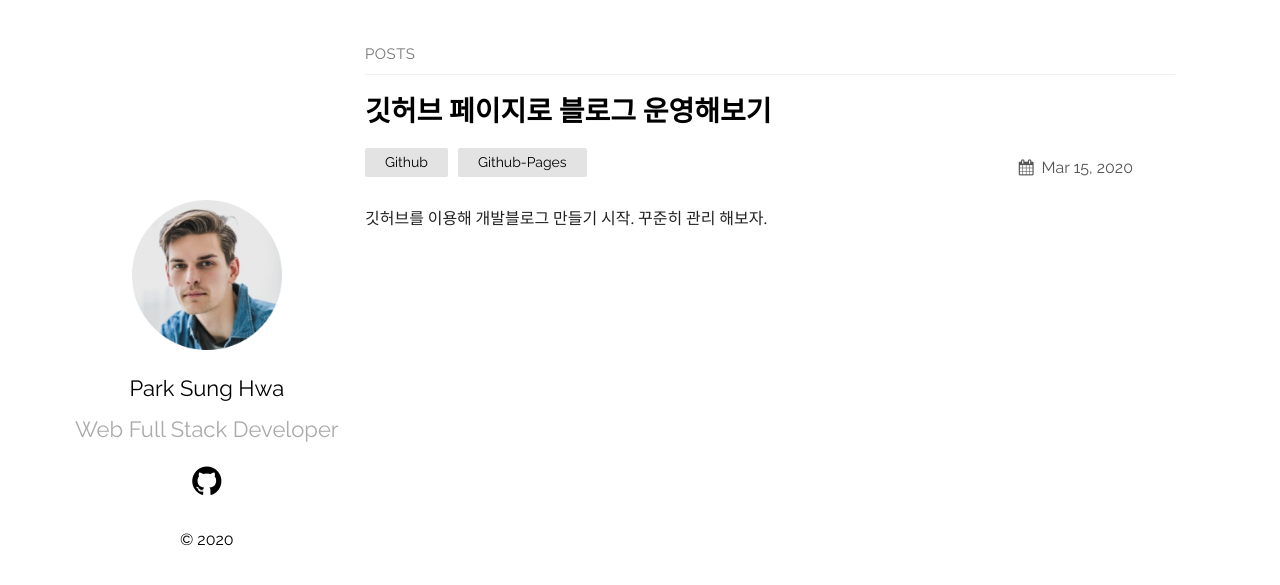
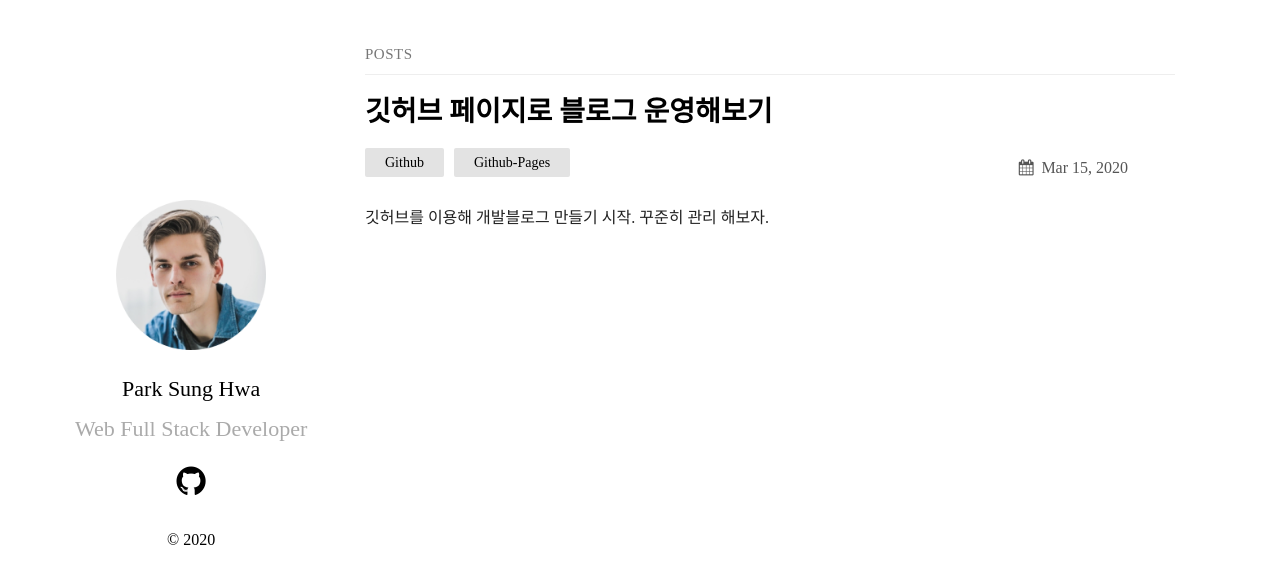
Before and after one commit to awesome-sh/awesome-sh.github.io, a Jekyll site: the page built from index.md, in a window 1280 px wide. Shown: the top 585 px of the page. Built offline with Jekyll 4.4.1, drawn with Linux system fonts in a browser that asks for light colours; some web fonts are replaced.

Commit message:
Update, Font

```diff
--- a/_sass/plain.scss
+++ b/_sass/plain.scss
@@ -1,6 +1,7 @@
 @import "ext/fonts";
 @import "ext/normalize";
 @import "syntax";
+@import url(//spoqa.github.io/spoqa-han-sans/css/SpoqaHanSans-kr.css);
 
 $linkColor: #0a59b0;
 $mobileW: 768px;
@@ -15,7 +16,7 @@ $leftWidth: 220px;
 }
 
 body {
-  font-family: "Raleway", sans-serif;
+  font-family: 'Spoqa Han Sans', 'Sans-serif';
   font-size: 16px;
   line-height: 1.2em;
   margin: 0;
@@ -139,7 +140,7 @@ main {
 
     a {
       display: block;
-      font-family: 'Merriweather';
+      font-family: 'Spoqa Han Sans', 'Spoqa Han Sans JP', 'Sans-serif';
       text-align: center;
       padding: 1rem 0;
       text-decoration: none;
@@ -217,7 +218,7 @@ main {
   padding-left: 30px;
 }
 .post {
-  font-family: "Merriweather", sans-serif;
+  font-family: 'Spoqa Han Sans', 'Spoqa Han Sans JP', 'Sans-serif';
   font-weight: 300;
   color: #222;
   line-height: 1.9em;
```
